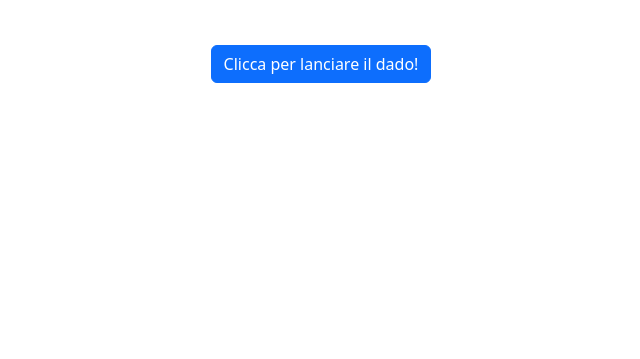
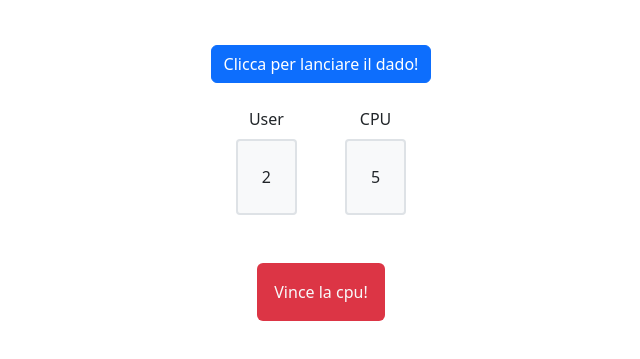
Before and after one commit to marcovittoriozacca/js-mail-dadi, a plain HTML site: page Dadi/index.html in a window 1280 px wide. Both pictures are taken after a click on the button "Clicca per lanciare il dado!". Shown: the part 107-466 px from the top of the page, without its empty margins (319-959 px from the left). Drawn offline with nearby package versions, Linux system fonts and the light colour scheme.

Commit message:
feat: completed style + result on DOM

```diff
--- a/Dadi/dice.js
+++ b/Dadi/dice.js
@@ -4,21 +4,45 @@ function randomNumGen(min, max){
 }
 
 
+
 const diceButton = document.getElementById('diceBtn');
+const userHtml = document.getElementById('user');
+const cpuHtml = document.getElementById('cpu');
+const resultHtml = document.getElementById('result');
+const displayChange = document.querySelector('.d-none');
+
+
 
 diceButton.addEventListener('click', function(){
-    console.clear();
-    let userDice = randomNumGen(1,6), cpuDice = randomNumGen(1,6);
-    console.log(`dado utente: ${userDice} - dado computer: ${cpuDice}`)
+
+    //reset classi del risultato
+    resultHtml.className = '';
+
+    //generazione valori dei dadi
+    let userDice = randomNumGen(1,6), cpuDice = randomNumGen(1,6), result;
+
+    //output nel DOM dei dadi
+    userHtml.innerHTML = userDice;
+    cpuHtml.innerHTML = cpuDice;
+    userHtml.classList.add('bg-body-tertiary', 'dice', 'rounded', 'border', 'border-2');
+    cpuHtml.classList.add('bg-body-tertiary', 'dice', 'rounded', 'border', 'border-2');
+
 
     if (userDice > cpuDice){
-        console.log("vince l'utente!")
+        result = "Vince l'utente!";
+        resultHtml.classList.add('btn','bg-success','p-3', 'text-light');
+
 
     }else if (userDice < cpuDice){
-        console.log("vince il computer!")
+        result = 'Vince la cpu!';
+        resultHtml.classList.add('btn','bg-danger','p-3', 'text-light');
 
     }else{
-        console.log("pareggio!")
+        result = 'Pareggio!';
+        resultHtml.classList.add('btn','bg-warning','p-3');
+    }
+    //dadi e risultati vengono visualizzati nel DOM
+    displayChange.classList.replace('d-none','d-block')
+    resultHtml.innerHTML = result;
 
-    }
 })
--- a/Dadi/index.html
+++ b/Dadi/index.html
@@ -13,8 +13,28 @@
     </header>
 
     <main>
-        <div id="diceBtn" class="d-flex justify-content-center my-5">
-            <button class="btn btn-primary">Clicca per lanciare il dado!</button>
+        <!-- bottone che lancia i dadi -->
+        <div class="d-flex justify-content-center py-4">
+            <button id="diceBtn" class="btn btn-primary">Clicca per lanciare il dado!</button>
+        </div>
+
+        <!-- sezione dei dadi e del risultato inizialmente in d-none, al click diventerà visibile (d-block) -->
+        <div class="d-none">
+            <!-- I due dadi contenenti i numeri generati randomicamente tramite JS -->
+            <div class="d-flex justify-content-center column-gap-5 ">
+                <div class="d-flex flex-column align-items-center row-gap-2">
+                    <span>User</span>
+                    <span id="user" class="p-4 bg-body-tertiary border border-2 rounded-1"></span>
+                </div>
+                <div class="d-flex flex-column align-items-center row-gap-2">
+                    <span>CPU</span>
+                    <span id="cpu" class="p-4 bg-body-tertiary border border-2 rounded-1"></span>
+                </div>
+            </div>
+            <!-- Risultato -->
+            <div class="d-flex justify-content-center mt-5 ">
+                <div id="result"></div>
+            </div>
         </div>
     </main>
 
```
